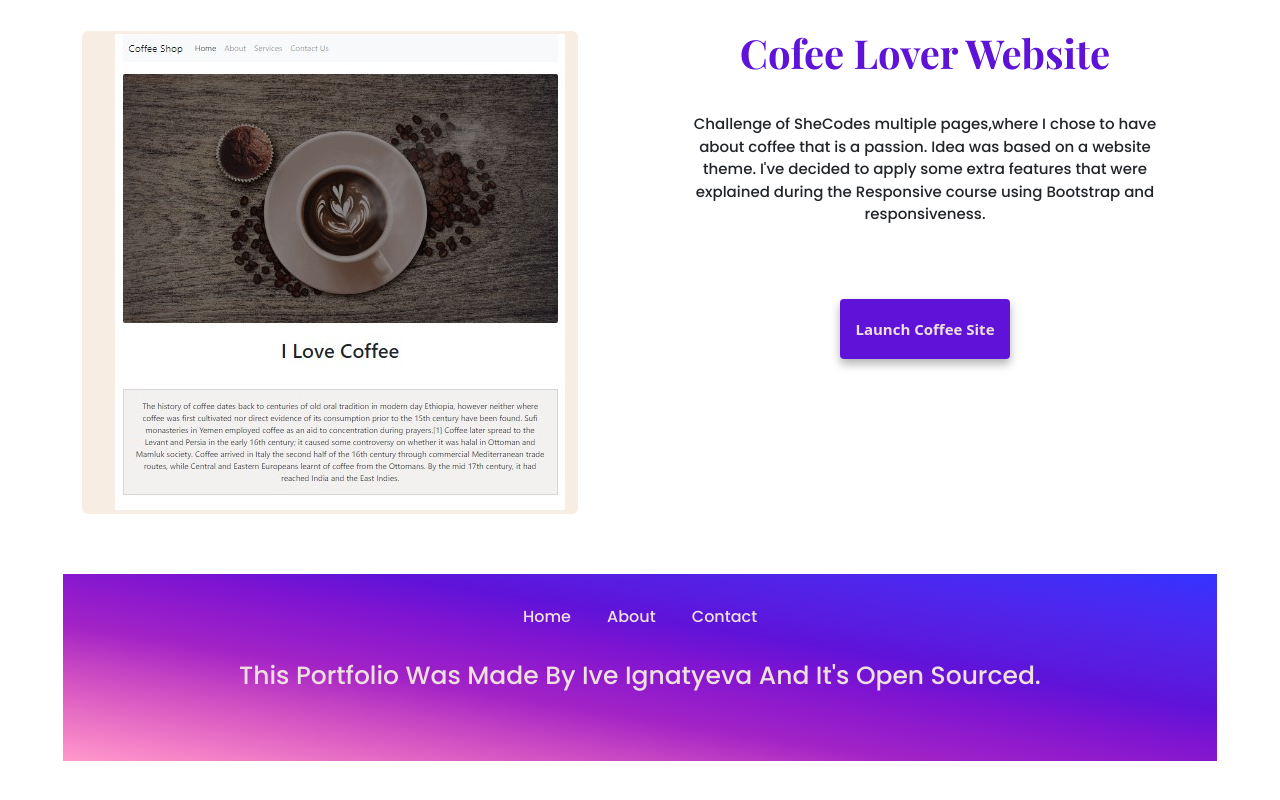
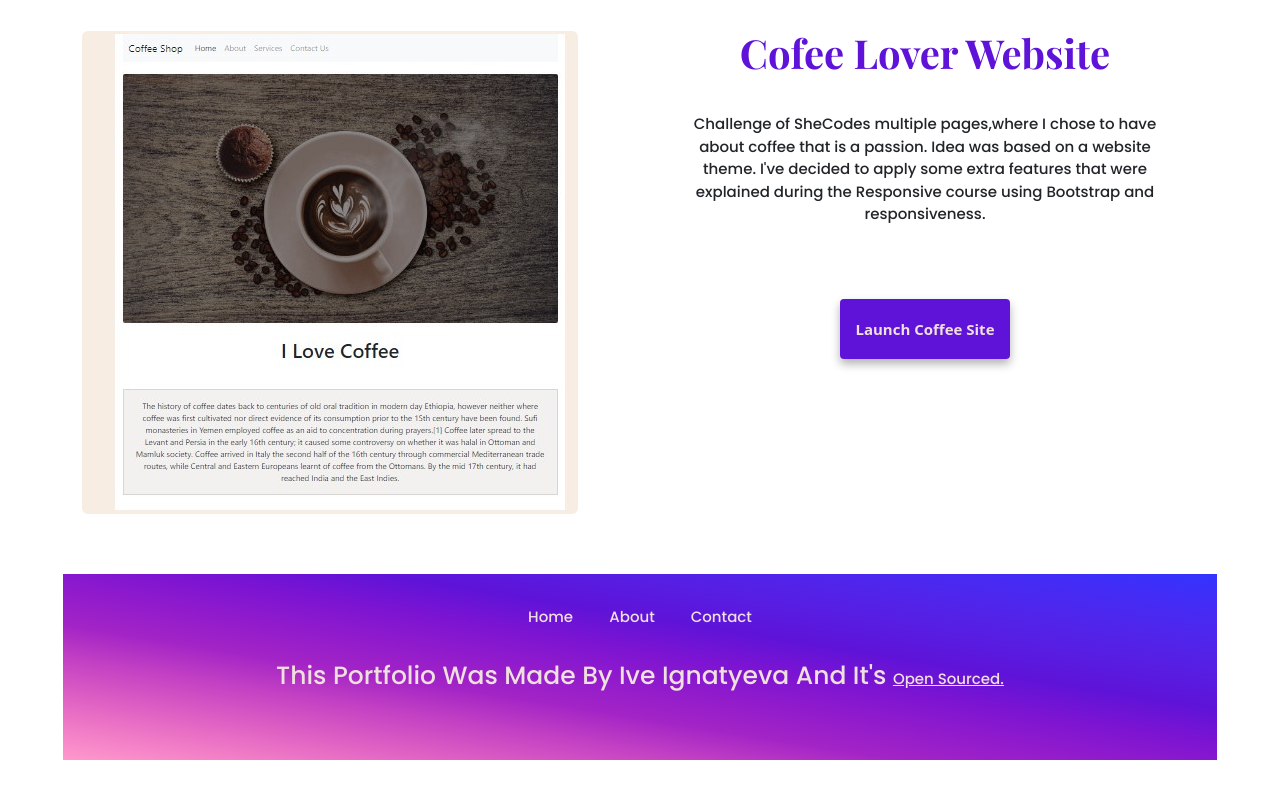
Before and after one commit to ibmignatyeva/portfolio-setup, a plain HTML site: page index.html in a window 1280 px wide. Shown: the part 1880-2680 px from the top of the page. Drawn offline with nearby package versions, Linux system fonts and the light colour scheme.

Commit message:
added link to Github on footer

```diff
--- a/index.html
+++ b/index.html
@@ -35,6 +35,7 @@
       rel="stylesheet"
     />
     <link rel="stylesheet" href="/src/style.css" />
+
      <title>Ive's Portfolio- Front End Developer</title>
   </head>
   <body>
@@ -180,7 +181,7 @@
         Contact</a
       >
     </div>
-<p class=" text-center mt-2 "> This Portfolio Was Made By Ive Ignatyeva And It's Open Sourced. </p>
+<p class=" text-center mt-2 "> This Portfolio Was Made By Ive Ignatyeva And It's <a href="https://github.com/ibmignatyeva/portfolio-setup" target="_blank"> Open Sourced.</a>  </p>
   </footer>
    </body>
 </html>
--- a/src/style.css
+++ b/src/style.css
@@ -181,9 +181,11 @@ footer {
   display: block;
   margin-top:60px;
 }
-footer p{
+footer p,
+footer a{
   color:var(--default-font-color);
   font-size:15px;
+
 }
 
 
```
Also changed, not shown: about.html (+1 -1 lines), contact.html (+1 -1 lines).
